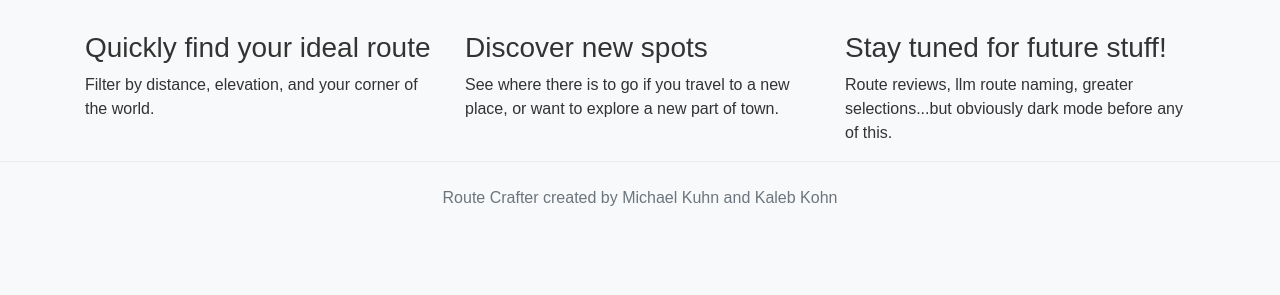
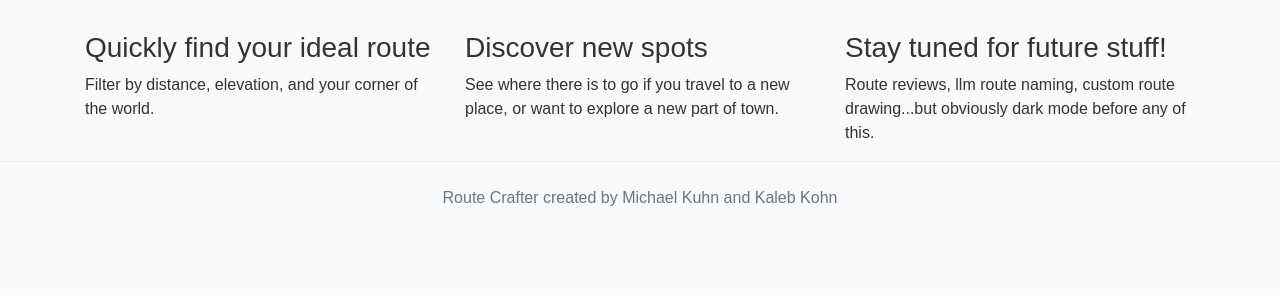
Before and after one commit to thundamike/routely, a Django app: page / in a window 1280 px wide. Shown: the part 505-800 px from the top of the page. Run offline with Django 4.2, Linux system fonts and the light colour scheme.

Commit message:
Update login.html

```diff
--- a/Oauth/templates/login.html
+++ b/Oauth/templates/login.html
@@ -134,7 +134,7 @@
         </div>
         <div class="col-md-4">
           <h3>Stay tuned for future stuff!</h3>
-          <p>Route reviews, llm route naming, greater selections...but obviously dark mode before any of this.</p>
+          <p>Route reviews, llm route naming, custom route drawing...but obviously dark mode before any of this.</p>
         </div>
       </div>
     </div>
```
